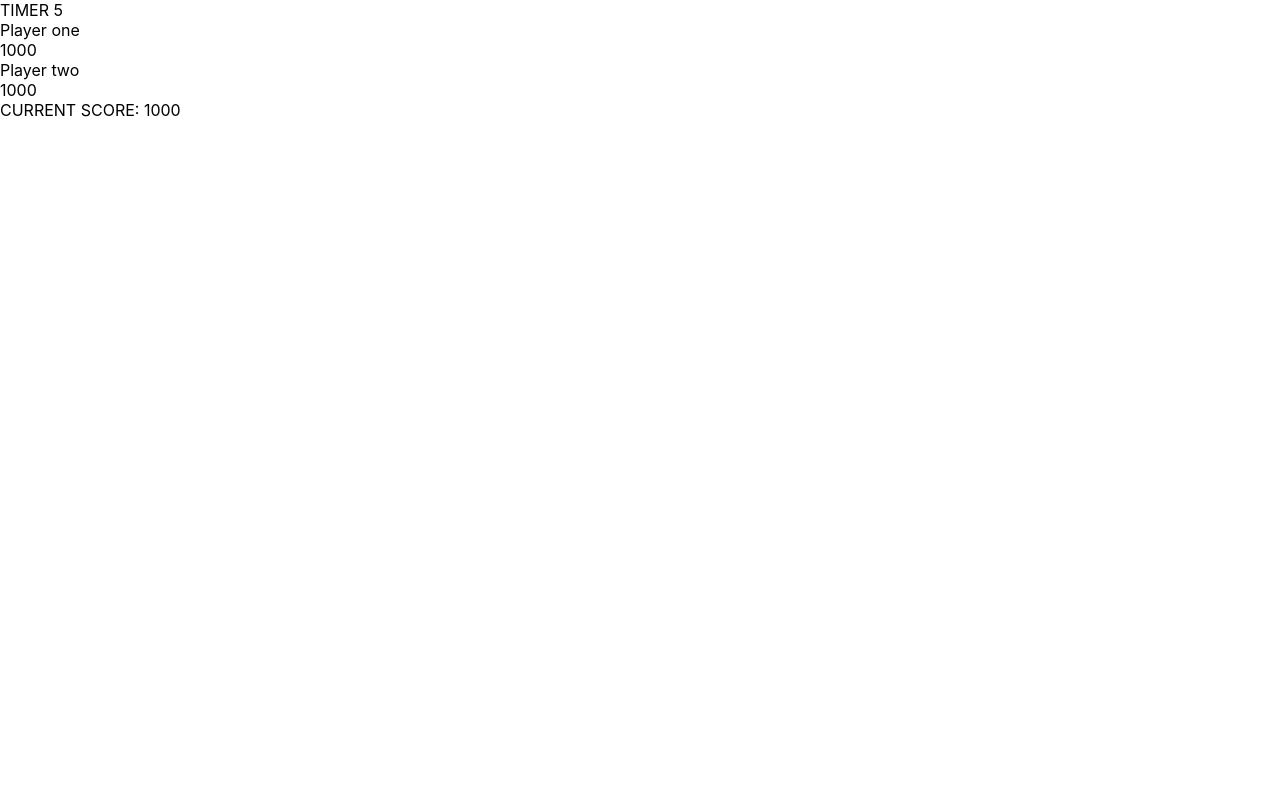
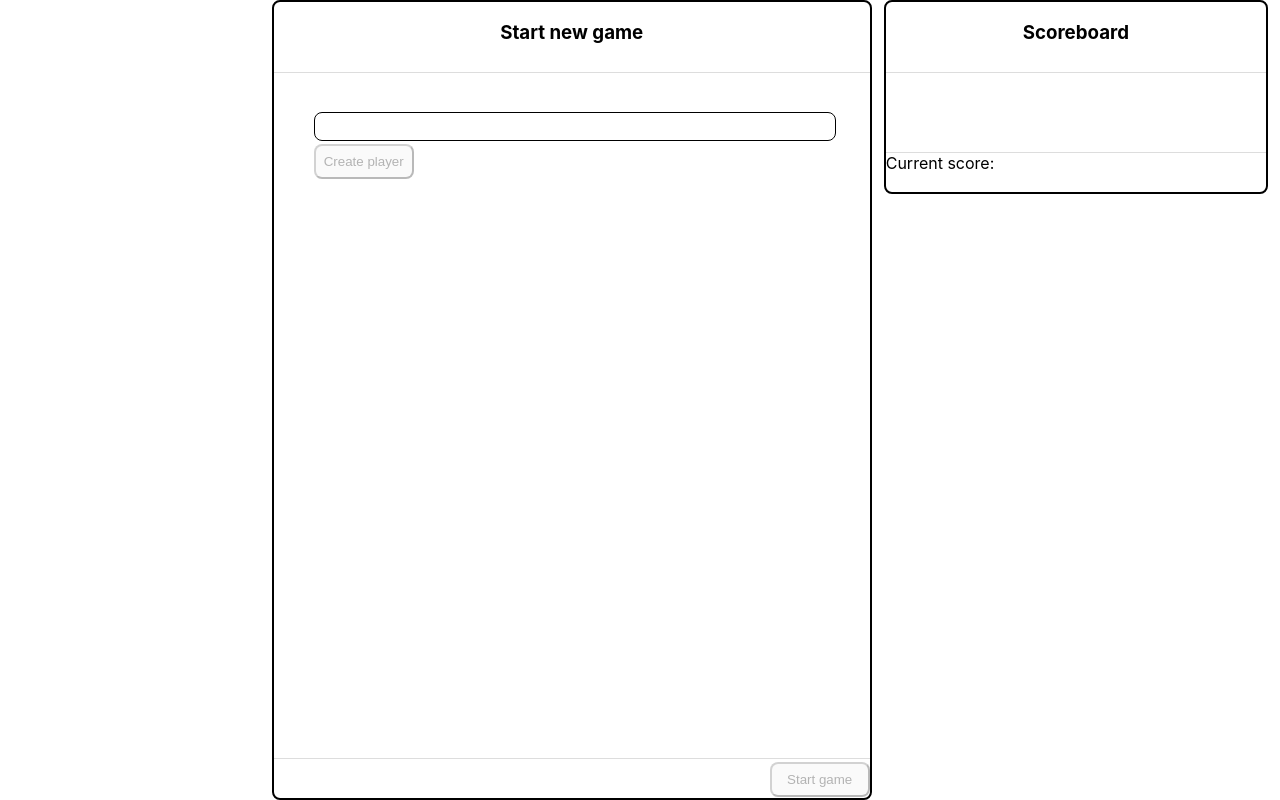
Before and after one commit to TimBijnen/super-fun-time, a React (Create React App) app: page / in a window 1280 px wide. Built offline with nearby package versions, Linux system fonts and the light colour scheme.

Commit message:
Update styling.

```diff
--- a/src/App.css
+++ b/src/App.css
@@ -1,14 +1,112 @@
+body,
+#root {
+  height: 100vh;
+  width: 100vw;
+}
+
+#root {
+  display: grid;
+  grid-template-columns: auto 600px auto;
+  grid-template-rows: auto 800px auto;
+}
+
+.timer {
+  grid-row: 1;
+  grid-column: 2;
+}
 .ttt-board {
   display: grid;
   grid-template-rows: repeat(3, 100px);
   grid-template-columns: repeat(3, 100px);
+  grid-row: 2;
+  grid-column: 2;
+  margin: auto;
+  background-color: black;
 }
 
 .ttt-field {
-  width: 100px;
-  height: 100px;
+  background-color: white;
+  margin: 1px;
 }
 
 .ttt-field:hover {
   background-color: grey;
 }
+
+.card {
+  border: 2px solid black;
+  border-radius: 8px;
+  display: grid;
+  grid-template-rows: 70px auto 40px;
+}
+
+.setup {
+  grid-row: 2;
+  grid-column: 2;
+
+}
+
+.card-header {
+  text-align: center;
+  height: 70px;
+  border-bottom: 1px solid #ddd;
+}
+
+.card-footer {
+  border-top: 1px solid #ddd;
+  height: 40px;
+  display: flex;
+}
+
+button {
+  border-radius: 8px;
+  padding: 8px;
+  margin: auto 0 auto auto;
+  min-width: 100px;
+}
+
+.card-body {
+  margin: 40px;
+  height: auto;
+}
+
+input {
+  width: 100%;
+  height: 25px;
+  border-radius: 8px;
+  box-shadow: none;
+  border: 1px solid black;
+  margin-bottom: 3px;
+}
+
+.setup-create {
+  display: flex;
+  height: 34px;
+}
+
+.scoreboard {
+  grid-row: 2;
+  grid-column: 3;
+  margin: 0 12px auto 12px;
+}
+
+.players {
+  grid-row: 2;
+  grid-column: 1;
+}
+
+.player.active {
+  font-size: 12px;
+}
+.player {
+  font-size: 9px;
+}
+
+ul {
+  margin: 0;
+  padding: 0;
+}
+.score-li {
+  list-style: none;
+  text-align: center;
+}
--- a/src/App.tsx
+++ b/src/App.tsx
@@ -3,24 +3,37 @@ import Board from "./components/Board";
 import Setup from "./components/Setup";
 import Player from "./models/Player";
 import './App.css';
+import ScoreBoard from './components/ScoreBoard';
 
 const App = () => {
-    const [ player, setPlayer ] = useState<Player>( new Player( [ "Player one", "Player two" ] ) );
+    const [ player, setPlayer ] = useState<Player>();
+
+    const addScoreToScoreboard = ( name?: string, score?: number ) => {
+        let scores = JSON.parse(localStorage.getItem( "ttt-scores" ) || "[]");
+        scores = [ ...scores, { name, score } ];
+        scores = scores.sort( ( a: any, b: any ) => a.score > b.score ? -1 : 1);
+        scores = scores.slice( 0, 10 );
+        localStorage.setItem( "ttt-scores", JSON.stringify(scores) );
+    }
 
     const endTurn = () => {
-        if ( !player.isWinner() ) {
+        if ( player && !player.isWinner() ) {
             setPlayer( player.endTurn() );
+        } else if (player) {
+            addScoreToScoreboard( player.name, player.getScore() );
+            setPlayer( undefined );
         }
     }
 
     return (
-        <div>
+        <React.Fragment>
+            <ScoreBoard />
             { player ? (
                 <Board player={ player } endTurn={ endTurn } />
             ) : (
                 <Setup done={ setPlayer } />
             ) }
-        </div>
+        </React.Fragment>
     );
 }
 
--- a/src/components/Board.tsx
+++ b/src/components/Board.tsx
@@ -31,13 +31,15 @@ export default ( { player, endTurn }: Board ): React.ReactElement => {
     return (
         <React.Fragment>
             <Timer player={ player } />
-            <div>
-                <div>{ player.name } { player.isWinner() && "Winner" }</div>
-                <div>{ player.getScore() }</div>
-            </div>
-            <div>
-                <div>{ player.getNext().name } { player.isWinner() && "Winner" }</div>
-                <div>{ player.getNext().getScore() }</div>
+            <div className="players">
+                <div className="player active">
+                    <div>{ player.name } { player.isWinner() && "Winner" }</div>
+                    <div>{ player.getScore() }</div>
+                </div>
+                <div className="player">
+                    <div>{ player.getNext().name } { player.isWinner() && "Winner" }</div>
+                    <div>{ player.getNext().getScore() }</div>
+                </div>
             </div>
             <ScoreBoard player={ player } />
             <div className="ttt-board">
--- a/src/components/ScoreBoard.tsx
+++ b/src/components/ScoreBoard.tsx
@@ -4,24 +4,23 @@ import Player from "../models/Player";
 
 export default ( { player }: any ) => {
     let scores = JSON.parse(localStorage.getItem( "ttt-scores" ) || "[]");
-    if ( player.isWinner() ) {
-        scores = [ ...scores, { name: player.name, score: player.getScore() } ];
-        scores = scores.sort( ( a: any, b: any ) => a.score > b.score ? -1 : 1);
-        scores = scores.slice( 0, 10 );
-        localStorage.setItem( "ttt-scores", JSON.stringify(scores) );
-    }
+
     return (
-        <div>
-            CURRENT SCORE: { player.getScore() }
-            <br />
-            {
-                scores.map( ( highscore: any ) => (
-                    <div>
-                        { highscore.name }
-                        { highscore.score }
-                    </div>
-                ) )
-            }
+        <div className="card scoreboard">
+            <div className="card-header"><h3>Scoreboard</h3></div>
+            <div className="card-body">
+                <ul>
+                    {
+                        scores.map( ( highscore: any ) => (
+                            <li className="score-li">
+                                <h3>{ highscore.name }</h3>
+                                <h6>{ highscore.score }</h6>
+                            </li>
+                        ) )
+                    }
+                </ul>
+            </div>
+            <div className="card-footer">Current score: { player && player.getScore() }</div>
         </div>
     );
 }
--- a/src/components/Setup.tsx
+++ b/src/components/Setup.tsx
@@ -1,14 +1,35 @@
-import React from "react";
+import React, { useState } from "react";
 import Player from "../models/Player";
 
-const player = new Player( [ "Remy", "Tim" ] );
 
-export default ( { done }: any ) => (
-    <div>
-        SELECT PLAYER
-        <button onClick={ () => done( player ) } />
-        <br />
-        CHOOSE WEAPON
-        <div>X</div><div>O</div>
-    </div>
-)
+
+export default ( { done }: any ) => {
+    const [ players, setPlayers ] = useState<string[]>( [] );
+    const [ name, setName ] = useState( "" );
+
+    return (
+        <div className="card setup">
+            <div className="card-header">
+                <h3>
+                    Start new game
+                </h3>
+            </div>
+            <div className="card-body">
+                <input value={ name } onChange={ e => setName( e.target.value ) } />
+                <button disabled={ name === "" } onClick={ () => {
+                    setPlayers( [ ...players, name ] );
+                    setName( "" );
+                } }>
+                    Create player
+                </button>
+                { players.map( p => <div key={ p }>{ p }</div>)}
+            </div>
+
+            <div className="card-footer">
+                <button disabled={ players.length < 1 } onClick={ () => done( new Player( players ) ) }>
+                    Start game
+                </button>
+            </div>
+        </div>
+    )
+}
--- a/src/components/Timer.tsx
+++ b/src/components/Timer.tsx
@@ -1,4 +1,4 @@
-import React, { useState, useEffect } from "react";
+import React, { useState, useEffect, useCallback } from "react";
 
 export default ( { player }: any ) => {
     const [ time, setTime ] = useState<{ start?: number, timeExpired: number, end?: number }>( {
@@ -6,20 +6,21 @@ export default ( { player }: any ) => {
         timeExpired: 0,
     } );
 
+    const startTimer = useCallback( () => {
+        return setInterval( () => {
+            if ( time.start ) {
+                setTime( { ...time, timeExpired: (Date.now() - time.start) / 1000 } );
+            }
+        }, 50 );
+    }, [ time ] );
+
     useEffect( () => {
-        const cb = () => {
-            setTimeout( () => {
-                if ( time.start ) {
-                    setTime( { timeExpired: (Date.now() - time.start) / 1000 } );
-                    cb();
-                }
-            }, 1000 );
-        }
-        cb();
-    }, [ time ] )
-    // const
+        const timer = startTimer();
+        return () => clearTimeout( timer );
+    }, [ startTimer ] )
+
     return (
-        <div>
+        <div className="timer">
             TIMER { time.timeExpired }
         </div>
     );
--- a/src/models/Player.ts
+++ b/src/models/Player.ts
@@ -41,7 +41,7 @@ export default class Player {
     }
 
     public getScore() {
-        return BASE_SCORE / ( this.moves.length + 1 ) - this.timeSpent;
+        return Math.round( BASE_SCORE / ( this.moves.length + 1 ) - this.timeSpent );
     }
 
     public startTurn() {
```
